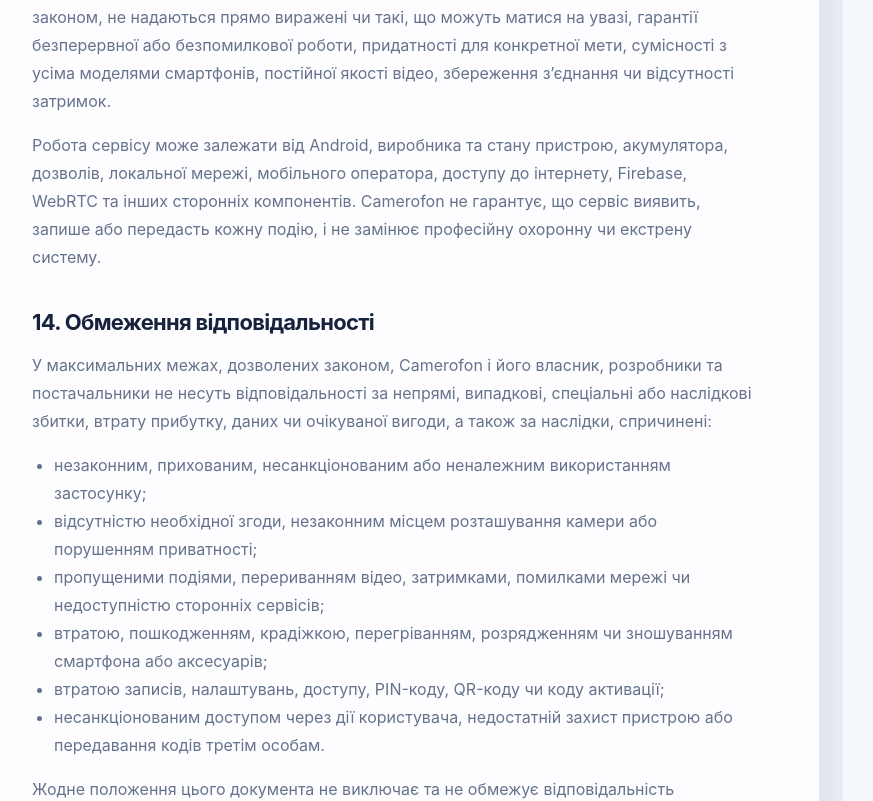
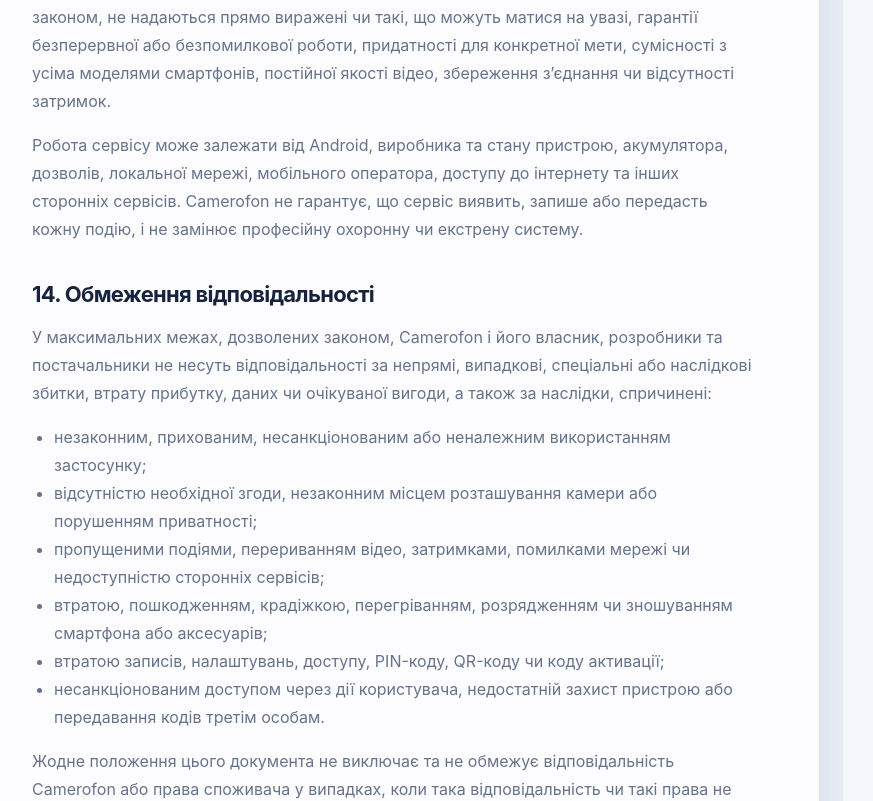
Before and after one commit to vabuysellinfo-spec/camerofon-online, a Next.js app: page /privacy in a window 1280 px wide. Shown: the part 4764-5565 px from the top of the page, without its empty margins (247-1120 px from the left). Built offline with nearby package versions, Linux system fonts and the light colour scheme.

Commit message:
Generalize infrastructure references in privacy policy

```diff
--- a/app/privacy/page.tsx
+++ b/app/privacy/page.tsx
@@ -298,8 +298,7 @@ export default function PrivacyPage() {
           <p>
             Робота сервісу може залежати від Android, виробника та стану
             пристрою, акумулятора, дозволів, локальної мережі, мобільного
-            оператора, доступу до інтернету, Firebase, WebRTC та інших сторонніх
-            компонентів. Camerofon не гарантує, що сервіс виявить, запише або
+            оператора, доступу до інтернету та інших сторонніх сервісів. Camerofon не гарантує, що сервіс виявить, запише або
             передасть кожну подію, і не замінює професійну охоронну чи екстрену
             систему.
           </p>
@@ -371,8 +370,7 @@ export default function PrivacyPage() {
             належати війна та бойові дії, стихійні лиха, пожежі, повені,
             тривалі аварії електромереж, масові збої інтернету чи мобільного
             зв’язку, кібератаки, обов’язкові рішення органів влади, а також
-            масштабні збої незалежних постачальників інфраструктури, зокрема
-            Firebase або мережевих компонентів WebRTC.
+            масштабні збої незалежних постачальників інфраструктури.
           </p>
           <p>
             Звичайний технічний збій не вважається автоматично форс-мажором.
@@ -673,7 +671,7 @@ export default function PrivacyPage() {
           <p>
             Operation may depend on Android, the manufacturer and condition of
             the device, battery, permissions, local networks, mobile operators,
-            internet access, Firebase, WebRTC and other third-party components.
+            internet access and other third-party services.
             Camerofon does not guarantee that the service will detect, record or
             transmit every event, and it is not a substitute for a professional
             security or emergency system.
@@ -742,8 +740,7 @@ export default function PrivacyPage() {
             and hostilities, natural disasters, fire, flooding, prolonged power
             failures, widespread internet or mobile-network outages,
             cyberattacks, binding government action, and large-scale failures of
-            independent infrastructure providers, including Firebase or WebRTC
-            network components.
+            independent infrastructure providers.
           </p>
           <p>
             An ordinary technical failure is not automatically treated as force
```
